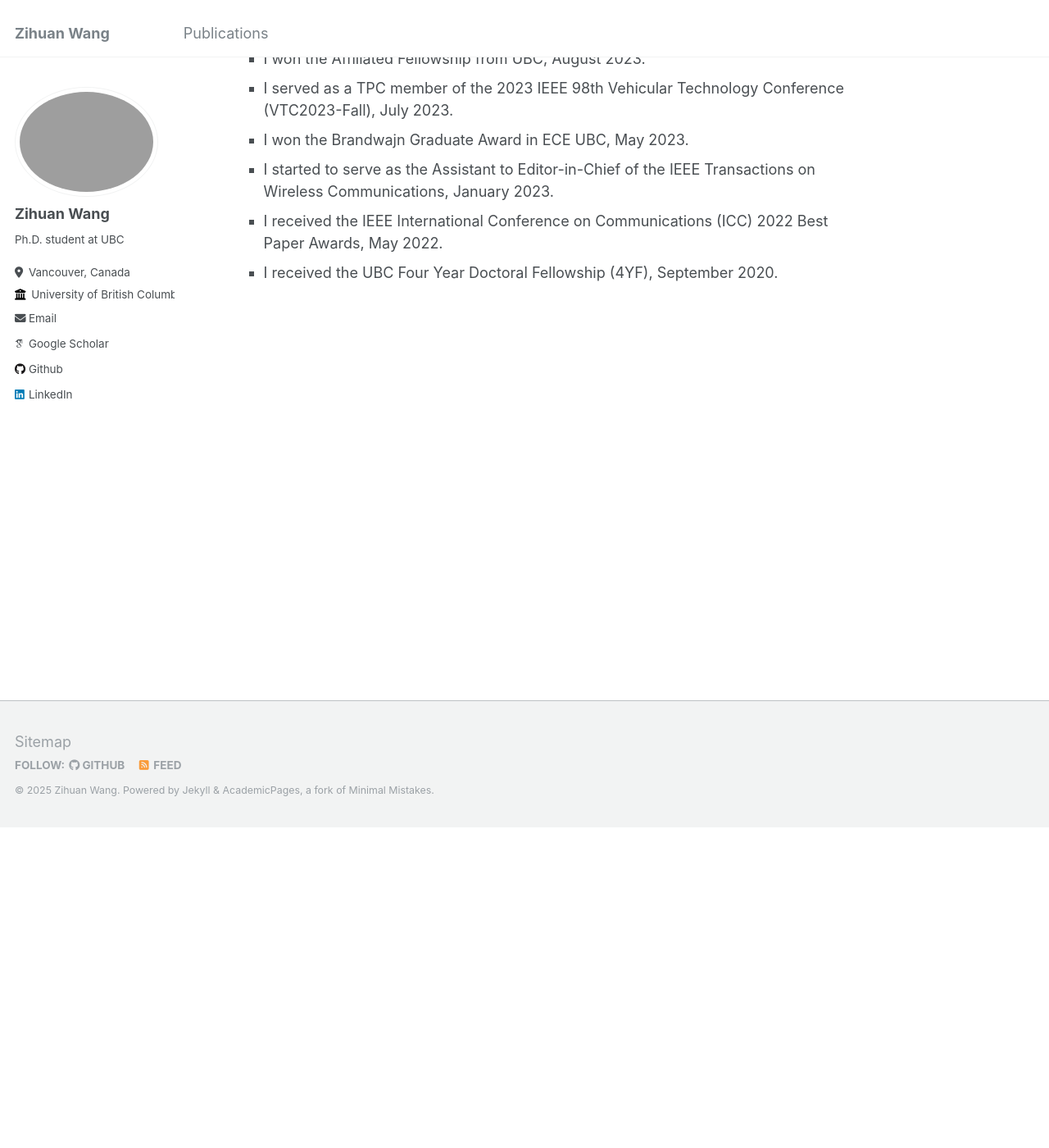
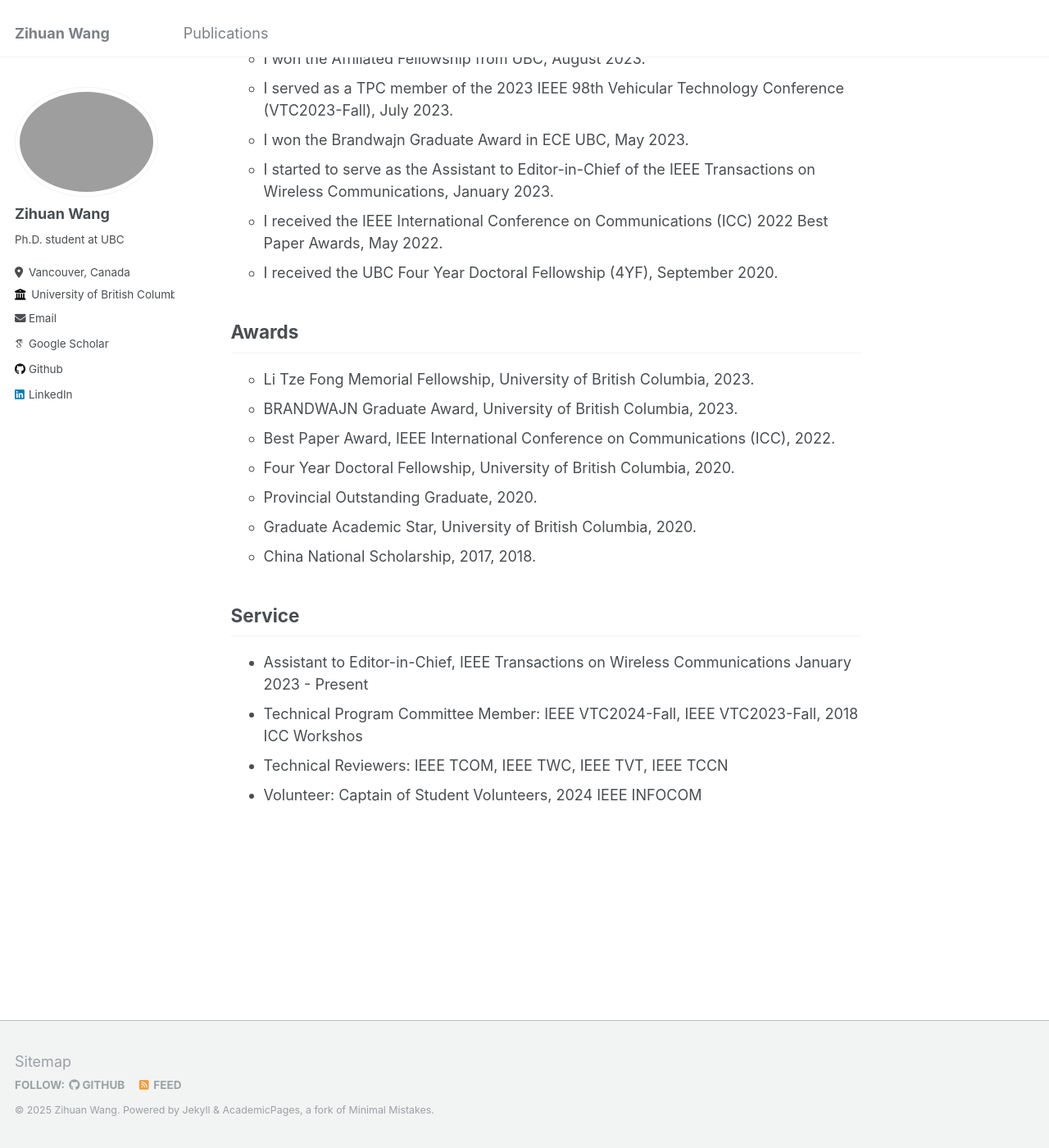
Before and after one commit to zihuanwang/zihuanwang.github.io, a Jekyll site: the page built from _pages/about.md, in a window 1280 px wide and 1400 px high, scrolled down 390 px. Shown: the whole window at 82% size. Built offline with Jekyll 4.4.1, drawn with Linux system fonts in a browser that asks for light colours; some web fonts are replaced.

Commit message:
Update about.md

```diff
--- a/_pages/about.md
+++ b/_pages/about.md
@@ -10,8 +10,8 @@
 I am a Ph.D. student in the Electrical and Computer Engineering department at the University of British Columbia (UBC), advised by [Prof. Vincent Wong](https://people.ece.ubc.ca/vincentw/Homepage/Home.html). Previously, I received my B.S. and M.S. degrees from Dalian University of Technology, under the supervision of [Prof. Ming Li](https://www.minglabdut.com/index.html). My research interests include integrated sensing and communications, signal processing, and machine learning.
 
 News
-------
-<ul style="list-style-type:square;">
+---
+<ul style="list-style-type:circle;">
   <li>I served as a TPC member of the 2024 IEEE 100th Vehicular Technology Conference (VTC2024-Fall), June 2024.</li>
   <li>I won the Affiliated Fellowship from UBC, August 2023.</li>
   <li>I served as a TPC member of the 2023 IEEE 98th Vehicular Technology Conference (VTC2023-Fall), July 2023.</li>
@@ -20,3 +20,22 @@
   <li>I received the IEEE International Conference on Communications (ICC) 2022 Best Paper Awards, May 2022.</li>
   <li>I received the UBC Four Year Doctoral Fellowship (4YF), September 2020.</li>
 </ul>
+
+Awards
+---
+<ul style="list-style-type:circle;">
+  <li>Li Tze Fong Memorial Fellowship, University of British Columbia, 2023.</li>
+  <li>BRANDWAJN Graduate Award, University of British Columbia, 2023.</li>
+  <li>Best Paper Award,  IEEE International Conference on Communications (ICC), 2022.</li>
+  <li>Four Year Doctoral Fellowship, University of British Columbia, 2020.</li>
+  <li>Provincial Outstanding Graduate, 2020.</li>
+  <li>Graduate Academic Star, University of British Columbia, 2020.</li>
+  <li>China National Scholarship, 2017, 2018.</li>
+</ul>
+
+Service
+---
+- Assistant to Editor-in-Chief, IEEE Transactions on Wireless Communications January 2023 - Present
+- Technical Program Committee Member: IEEE VTC2024-Fall, IEEE VTC2023-Fall, 2018 ICC Workshos
+- Technical Reviewers: IEEE TCOM, IEEE TWC, IEEE TVT, IEEE TCCN
+- Volunteer: Captain of Student Volunteers, 2024 IEEE INFOCOM
```
